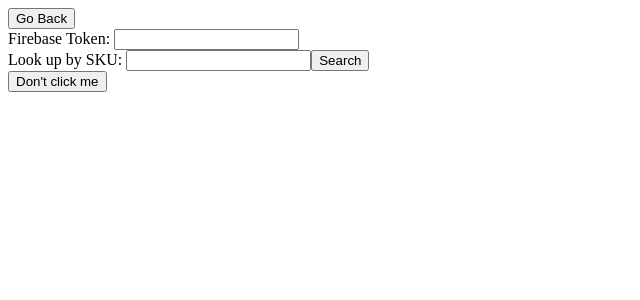
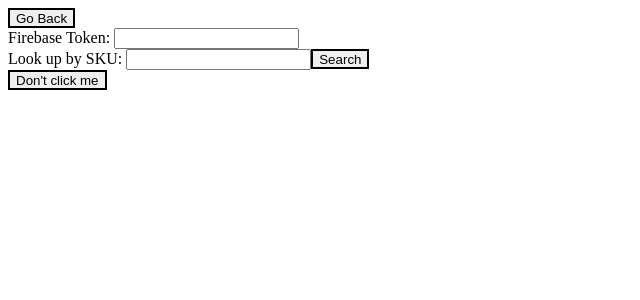
Before and after one commit to kevb10/simple-react-app, a React app: page / in a window 1280 px wide. Shown: the top 300 px of the page, without its empty margins (0-640 px from the left). Built offline with nearby package versions, Linux system fonts and the light colour scheme.

Commit message:
update style

```diff
--- a/src/components/Button.js
+++ b/src/components/Button.js
@@ -1,6 +1,6 @@
 export default function Button({text, onClick}) {
 	return (
-		<button className="btn thrilling-primary" onClick={onClick}>
+		<button className="btn thrilling-orange" onClick={onClick}>
 			{text}
 		</button>
 	);
--- a/src/index.js
+++ b/src/index.js
@@ -2,6 +2,7 @@ import { render } from "react-dom";
 import { QueryClient, QueryClientProvider } from "react-query";
 import { BrowserRouter, Route } from "react-router-dom";
 import App from "./components/App";
+import './style.css';
 
 const queryClient = new QueryClient({
 	defaultOptions: {
--- /dev/null
+++ b/src/style.css
@@ -0,0 +1,4 @@
+.btn {
+	height: 20px !important;
+	border: 2px solid #000 !important;
+}
```
Also changed, not shown: 4 other files (tests, documents, lock files or other folders).
